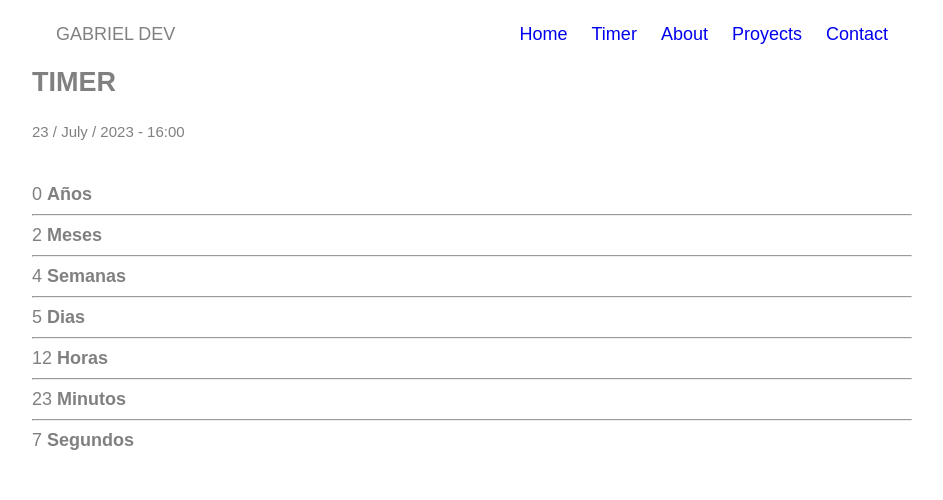
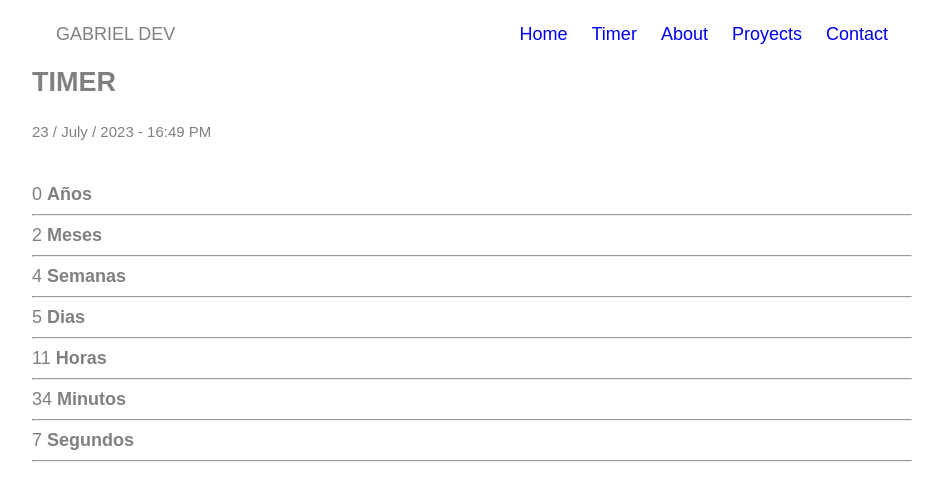
Before and after one commit to Odraga/GabrielDev_Portafolio, a React (Vite) app: page /Timer in a window 1280 px wide. Shown: the top 500 px of the page, without its empty margins (168-1111 px from the left). Built offline with nearby package versions, Linux system fonts and the light colour scheme.

Commit message:
Update Timer.jsx

```diff
--- a/src/components/Timer/Timer.jsx
+++ b/src/components/Timer/Timer.jsx
@@ -4,7 +4,7 @@ import moment from "moment";
 
 const Timer = () => {
   const [time, setCurrentTime] = useState(moment());
-  const dateLove = new Date("2023-07-23T12:00-0400");
+  const dateLove = new Date("2023-07-23T12:49-0400");
   const [timer, setTimer] = useState({
     years: 0,
     months: 0,
@@ -40,11 +40,14 @@ const Timer = () => {
     }, 1000);
     return () => clearInterval(timer);
   }, [time]);
+
   return (
     <div>
       <div>
         <h2>TIMER</h2>
-        <small>{moment(dateLove).format("DD / MMMM / YYYY - HH:mm")}</small>
+        <small>
+          {moment(dateLove).format("DD / MMMM / YYYY - HH:mm [PM]")}
+        </small>
       </div>
       <br />
       <br />
@@ -83,6 +86,7 @@ const Timer = () => {
           <span>{timer.seconds} </span>
           <strong>Segundos</strong>
         </div>
+        <hr />
       </div>
     </div>
   );
```
